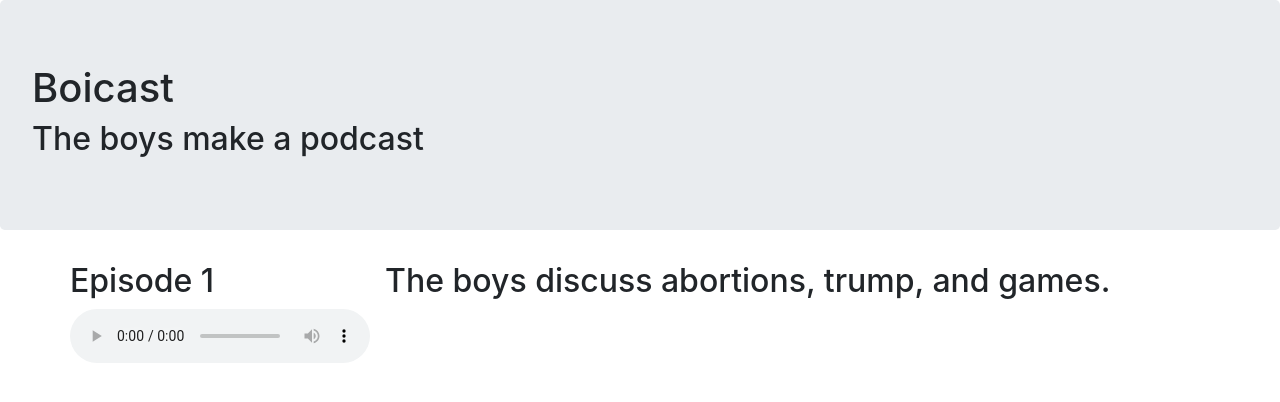
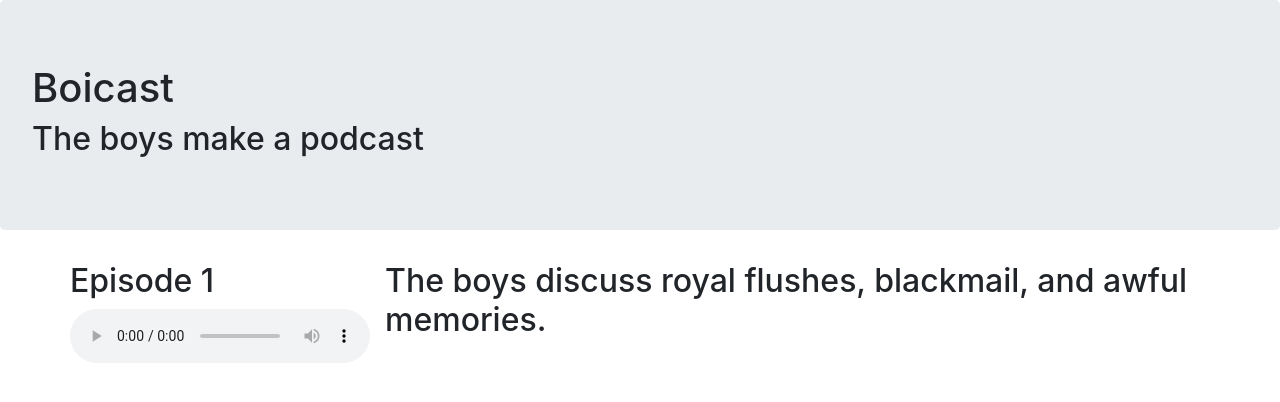
Before and after one commit to boicast/boicast.github.io, a plain HTML site: page index.html in a window 1280 px wide. Drawn offline with nearby package versions, Linux system fonts and the light colour scheme.

Commit message:
Changed Episode 1 Text

```diff
--- a/index.html
+++ b/index.html
@@ -22,7 +22,7 @@
             </div>
 
             <div class="col-sm">
-                <h2>The boys discuss abortions, trump, and games.</h2>
+                <h2>The boys discuss royal flushes, blackmail, and awful memories.</h2>
             </div>
         </div>
     </div>
```
